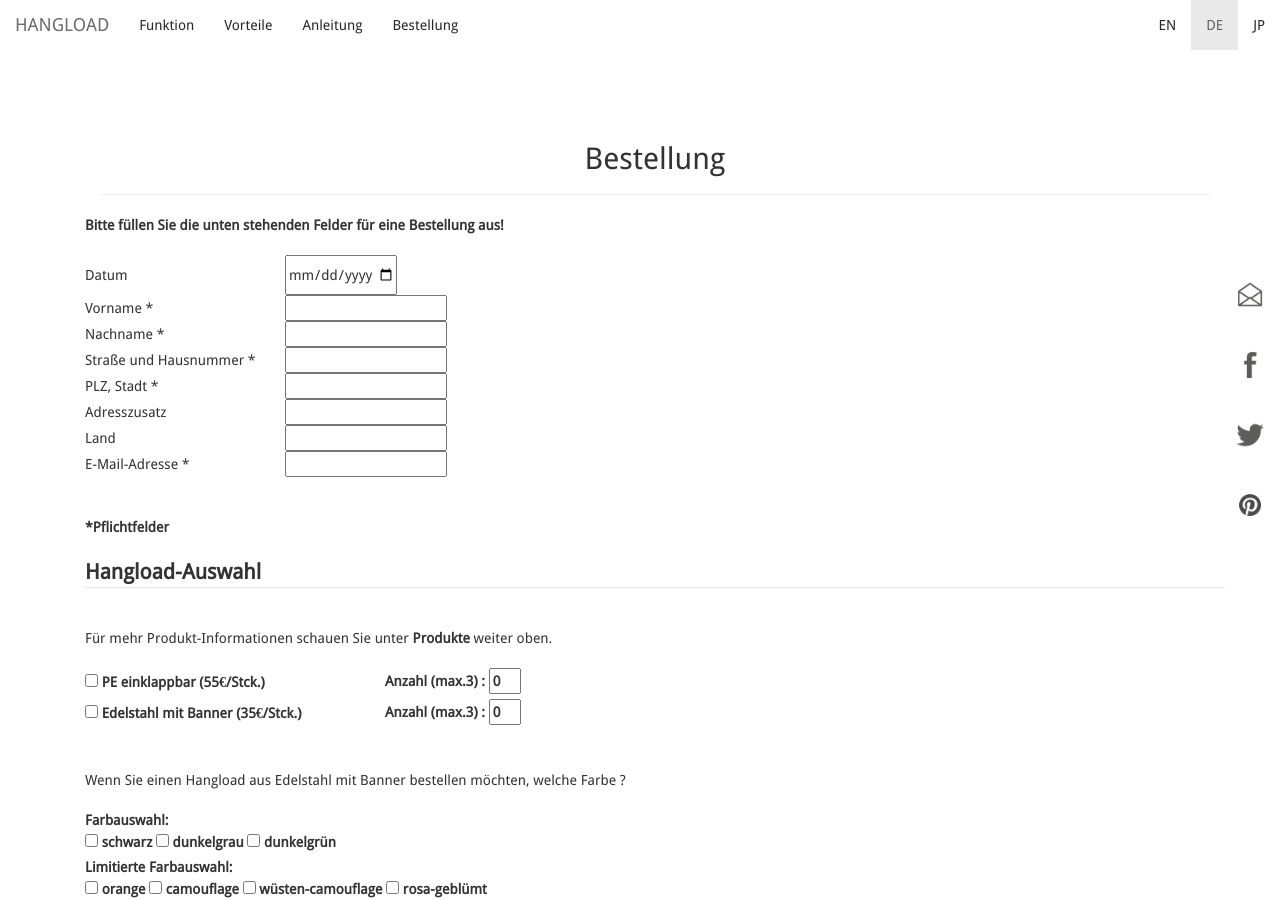
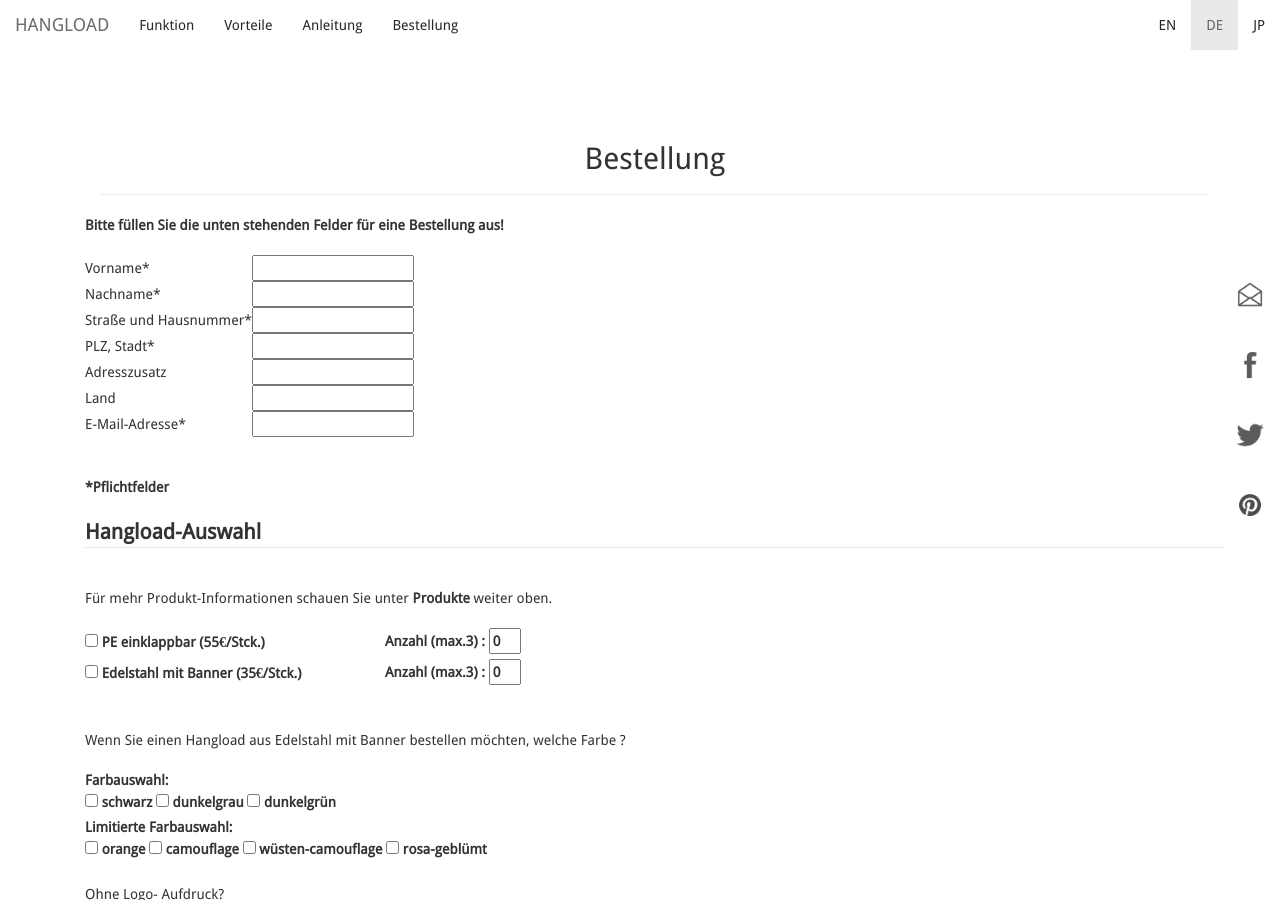
Before and after one commit to bodokaiser/hangload.com, a Jekyll site: the page built from de/webshop/index.html, in a window 1280 px wide and 900 px high, scrolled down 2004 px. Built offline with Jekyll 4.4.1, drawn with Linux system fonts in a browser that asks for light colours; nearby versions of some CDN libraries; library files that are not in the unit come from our copies; Markdown is read by kramdown in place of the engine named in the settings.

Commit message:
date
date

```diff
--- a/de/webshop/index.html
+++ b/de/webshop/index.html
@@ -187,50 +201,56 @@
   </div>
 <!--<form name="Bestellung" method="post" action="www.hangload.com/de/webshop/bestellung.php">-->
 
-<form name="Bestellung" method="post" action="//forms.brace.io/maria@hangload.com" validateForm(this)>
+<form name="Bestellung" method="post" action="//forms.brace.io/maria@hangload.com" onsubmit="return_check()" validateForm(this)>
 
 <strong>Bitte füllen Sie die unten stehenden Felder für eine Bestellung aus! </strong>
 <br>
 <br>
+
+<input type="hidden" name="date" value="">
+<script type="text/javascript">
+    document.Feedback.date.value = time.getDate();
+</script>
+
 <table border="0">
 
+<!--<tr>
+    <td width="200px" height="25px">Datum</td>
+     <td><input type="date" min="2014-08-23" max="2150-12-31"></td>
+</tr>-->
 <tr>
-    <td width="200px" > Datum  </td>
-     <td> <input type="date" min="2014-08-23" max="2150-12-31"> </td>
+    <td>Vorname*</td>
+    <td><input type="text" name="frist_name">  </td>
 </tr>
 <tr>
-    <td> Vorname * </td>
-    <td> <input type="text" name="Name*" required>  </td>
+    <td>Nachname*</td>
+    <td><input type="text" name="last_name"> </td>
 </tr>
 <tr>
-    <td>Nachname * </td>
-    <td> <input type="text" name="Nachname*" required> </td>
+    <td>Straße und Hausnummer*</td>
+    <td><input type="text" name="street"> </td>
 </tr>
 <tr>
-    <td>Straße und Hausnummer * </td>
-    <td> <input type="text" name="Straße und Hausnr. *" required> </td>
+    <td>PLZ, Stadt*</td>
+    <td><input type="text" name="zipcode"> </td>
 </tr>
 <tr>
-    <td>PLZ, Stadt * </td>
-    <td> <input type="text" name="PLZ, Stadt *" required> </td>
+    <td>Adresszusatz</td>
+    <td><input type="text" name="add_address"> </td>
 </tr>
 <tr>
-    <td> Adresszusatz </td>
-    <td> <input type="text" name="Adresszusatz"> </td>
-</tr>
-<tr>
-    <td>Land </td>
-    <td> <input type="text" name="Land"> </td>
+    <td>Land</td>
+    <td> <input type="text" name="country"> </td>
 </tr>
 <tr></tr>
 <tr>
-    <td>E-Mail-Adresse * </td>
-    <td><input type="email" name="E-Mail-Adresse" required> </td>
+    <td>E-Mail-Adresse*</td>
+    <td><input type="email" name="email"> </td>
 </tr>
 </table>
 <br>
 <br>
-<strong> *Pflichtfelder </strong>
+<strong>*Pflichtfelder</strong>
 
 <br>
 <br>
```
Also changed, not shown: other parts of de/webshop/index.html (+14 -0 lines).
